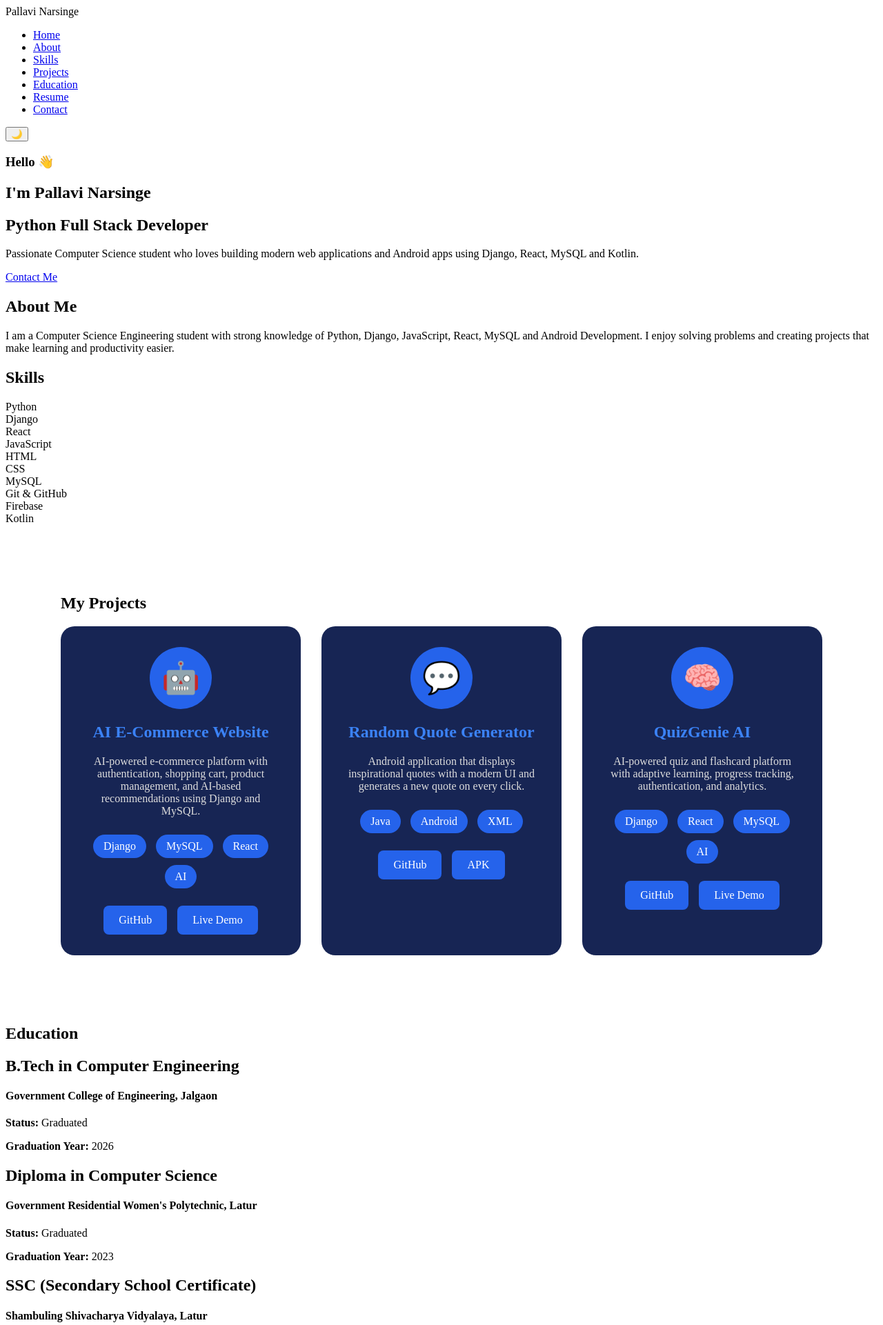
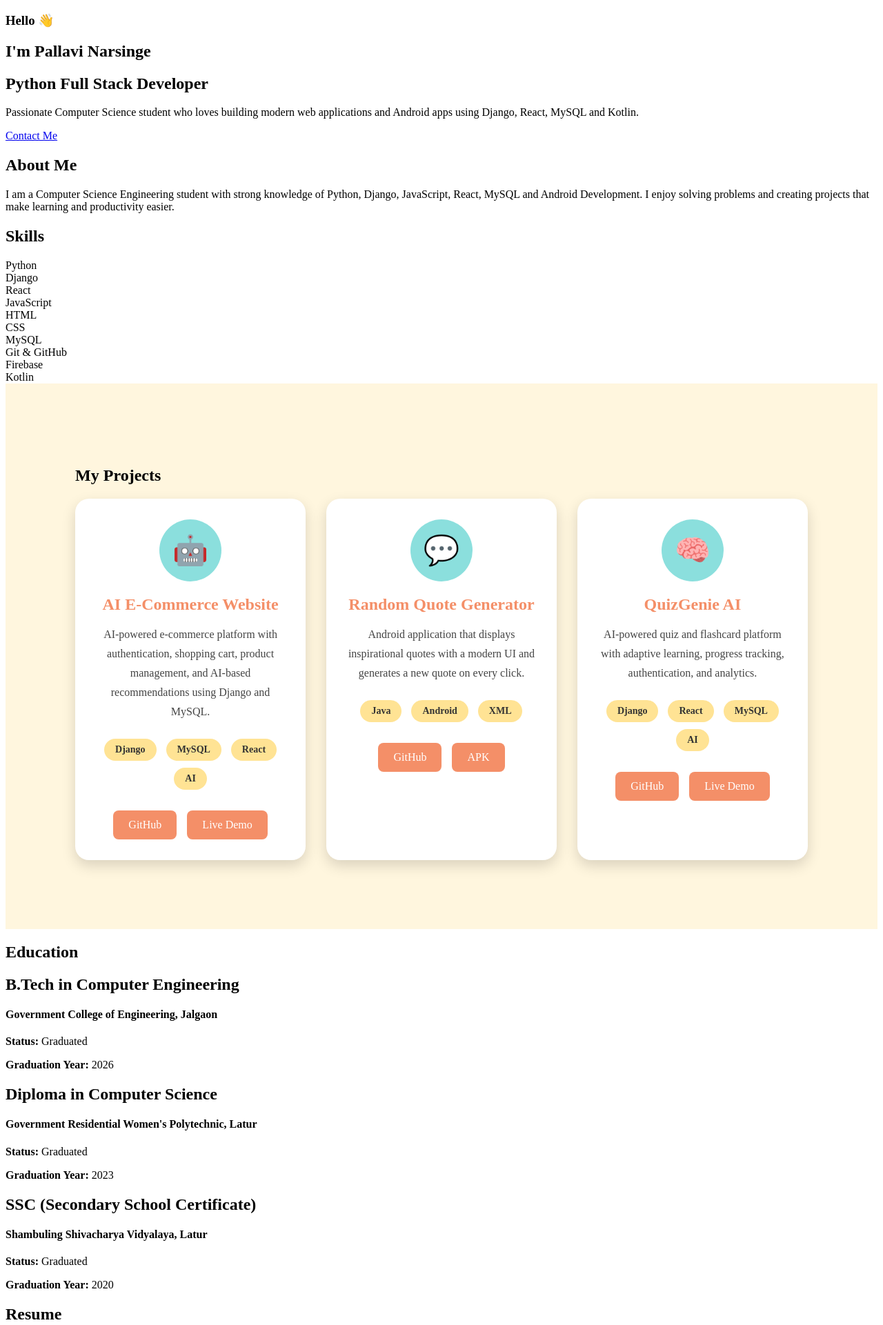
Before and after one commit to pallavinarsinge04/StudentPortfolio, a Django app: page / in a window 1280 px wide. Shown: the top 1921 px of the page at 69% size. Run offline with Django 4.2, Linux system fonts and the light colour scheme.

Commit message:
Enhance portfolio UI with responsive project cards, resume section, education cards, footer, and improved styling

```diff
--- a/StudentPortfolio/urls.py
+++ b/StudentPortfolio/urls.py
@@ -1,17 +1,15 @@
 from django.contrib import admin
 from django.urls import path
-from website import views
-
 from django.conf import settings
 from django.conf.urls.static import static
 
+from website.views import home
+
 urlpatterns = [
     path("admin/", admin.site.urls),
-    path("", views.home, name="home"),
+    path("", home, name="home"),
 ]
 
 if settings.DEBUG:
-    urlpatterns += static(
-        settings.MEDIA_URL,
-        document_root=settings.MEDIA_ROOT
-    )
+    urlpatterns += static(settings.MEDIA_URL, document_root=settings.MEDIA_ROOT)
+    urlpatterns += static(settings.STATIC_URL, document_root=settings.STATICFILES_DIRS[0])
--- a/static/css/style.css
+++ b/static/css/style.css
@@ -1,33 +1,45 @@
+:root{
 
+    --bg:#FFF6DE;
+
+    --card:#ffffff;
+
+    --primary:#8BDFDD;
+
+    --secondary:#F48F68;
+
+    --accent:#FFE394;
+
+}
 #projects{
-    padding:80px;
+    padding:100px 8%;
+    background:#FFF6DE;
 }
 
 .project-container{
     display:grid;
-    grid-template-columns:repeat(auto-fit,minmax(320px,1fr));
+    grid-template-columns:repeat(auto-fit,minmax(330px,1fr));
     gap:30px;
 }
 
 .project-card{
 
-    background:#172554;
+    position:relative;
+    overflow:hidden;
+
+    background:#ffffff;
+
+    border-radius:20px;
 
     padding:30px;
 
-    border-radius:20px;
+    transition:.4s;
 
-    position:relative;
-
-    overflow:hidden;
-
-    transition:.5s;
-
-    cursor:pointer;
+    box-shadow:0 8px 20px rgba(0,0,0,.15);
 
 }
 
-.project-card::after{
+.project-card::before{
 
     content:"";
 
@@ -35,46 +47,36 @@
 
     top:0;
 
-    left:-150%;
+    left:-120%;
 
     width:60%;
 
     height:100%;
 
     background:linear-gradient(
-        120deg,
+        90deg,
         transparent,
-        rgba(255,255,255,.5),
+        rgba(255,255,255,.7),
         transparent
     );
 
-    transform:skewX(-25deg);
+    transform:skewX(-20deg);
+
+    transition:.8s;
 
 }
 
-.project-card:hover::after{
+.project-card:hover::before{
 
-    animation:shine .8s linear;
-
-}
-
-@keyframes shine{
-
-    from{
-        left:-150%;
-    }
-
-    to{
-        left:180%;
-    }
+    left:150%;
 
 }
 
 .project-card:hover{
 
-    transform:translateY(-10px) scale(1.03);
+    transform:translateY(-15px);
 
-    box-shadow:0 15px 35px rgba(37,99,235,.5);
+    box-shadow:0 20px 40px rgba(0,0,0,.2);
 
 }
 
@@ -84,7 +86,9 @@
 
     height:90px;
 
-    background:#2563eb;
+    margin:auto;
+
+    background:#8BDFDD;
 
     border-radius:50%;
 
@@ -94,27 +98,19 @@
 
     align-items:center;
 
-    font-size:45px;
-
-    margin:auto;
+    font-size:42px;
 
     margin-bottom:20px;
-
-    transition:.4s;
-
-}
-
-.project-card:hover .project-image{
-
-    transform:rotate(10deg) scale(1.1);
 
 }
 
 .project-card h2{
 
+    color:#F48F68;
+
     text-align:center;
 
-    color:#3b82f6;
+    margin-bottom:15px;
 
 }
 
@@ -122,15 +118,17 @@
 
     text-align:center;
 
-    color:#ddd;
+    color:#444;
+
+    line-height:28px;
 
 }
 
 .tech-stack{
 
+    margin-top:20px;
+
     text-align:center;
-
-    margin:20px 0;
 
 }
 
@@ -138,15 +136,19 @@
 
     display:inline-block;
 
-    background:#2563eb;
-
-    color:white;
-
-    padding:8px 15px;
-
     margin:5px;
 
+    padding:8px 16px;
+
+    background:#FFE394;
+
     border-radius:20px;
+
+    color:#333;
+
+    font-size:14px;
+
+    font-weight:bold;
 
 }
 
@@ -158,18 +160,30 @@
 
     gap:15px;
 
+    margin-top:25px;
+
 }
 
 .project-buttons a{
 
     text-decoration:none;
 
-    background:#2563eb;
+    padding:12px 22px;
+
+    background:#F48F68;
 
     color:white;
 
-    padding:12px 22px;
-
     border-radius:8px;
 
+    transition:.3s;
+
 }
+
+.project-buttons a:hover{
+
+    background:#8BDFDD;
+
+    color:black;
+
+}
--- a/templates/base.html
+++ b/templates/base.html
@@ -1,118 +1,20 @@
 {% load static %}
 
 <!DOCTYPE html>
-<html>
+<html lang="en">
 <head>
+    <meta charset="UTF-8">
+    <meta name="viewport" content="width=device-width, initial-scale=1.0">
     <title>Professional Student Portfolio</title>
 
+    <!-- CSS -->
     <link rel="stylesheet" href="{% static 'css/style.css' %}">
-
 </head>
 
 <body>
 
-    <nav class="navbar">
+{% block content %}
+{% endblock %}
 
-        <div class="logo">
-            Pallavi Narsinge
-        </div>
-
-
-        <ul class="nav-menu">
-            <li><a href="#home">Home</a></li>
-            <li><a href="#about">About</a></li>
-            <li><a href="#skills">Skills</a></li>
-            <li><a href="#projects">Projects</a></li>
-            <li><a href="#education">Education</a></li>
-            <li><a href="#resume">Resume</a></li>
-            <li><a href="#contact">Contact</a></li>
-        </ul>
-
-        <button id="theme-toggle">🌙</button>
-
-    </nav>
-
-    {% block content %}
-    {% endblock %}
-
-    <!-- ================= Footer ================= -->
-
-<footer class="footer">
-
-    <div class="footer-container">
-
-        <div class="footer-section">
-
-            <h2>Pallavi Narsinge</h2>
-
-            <p>
-                Python Full Stack Developer | Android Developer
-            </p>
-
-            <p>
-                Building modern web and mobile applications.
-            </p>
-
-        </div>
-
-        <div class="footer-section">
-
-            <h3>Quick Links</h3>
-
-            <ul>
-
-                <li><a href="#home">Home</a></li>
-
-                <li><a href="#about">About</a></li>
-
-                <li><a href="#skills">Skills</a></li>
-
-                <li><a href="#projects">Projects</a></li>
-
-                <li><a href="#contact">Contact</a></li>
-
-            </ul>
-
-        </div>
-
-        <div class="footer-section">
-
-            <h3>Contact</h3>
-
-            <p>pallavinarsinge123@gmail.com</p>
-
-            <p> <img src="./../static/images/call.png" alt="Phone Icon" width="20" height="20"> +91 9529 296579</p>
-
-            <p>📍 Maharashtra, India</p>
-
-        </div>
-
-        <div class="footer-section">
-
-            <h3>Connect With Me</h3>
-
-            <div class="social-icons">
-
-                <a href="https://github.com/pallavinarsinge04" target="_blank">GitHub</a>
-
-                <a href="https://www.linkedin.com/in/pallavinarsinge" target="_blank">LinkedIn</a>
-
-                <a href="mailto:pallavinarsinge123@gmail.com">Email</a>
-
-            </div>
-
-        </div>
-
-    </div>
-
-    <hr>
-
-    <div class="copyright">
-
-        © 2026 Pallavi Narsinge | All Rights Reserved
-
-    </div>
-
-</footer>
 </body>
 </html>
```
